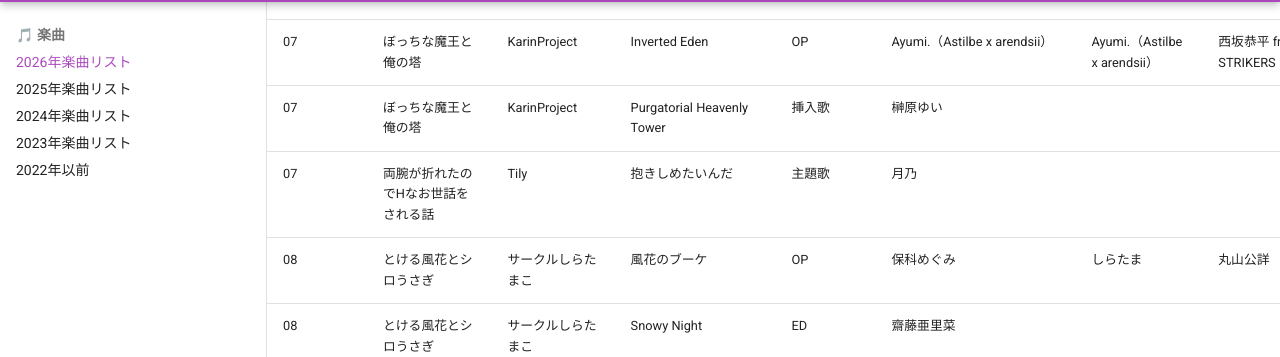
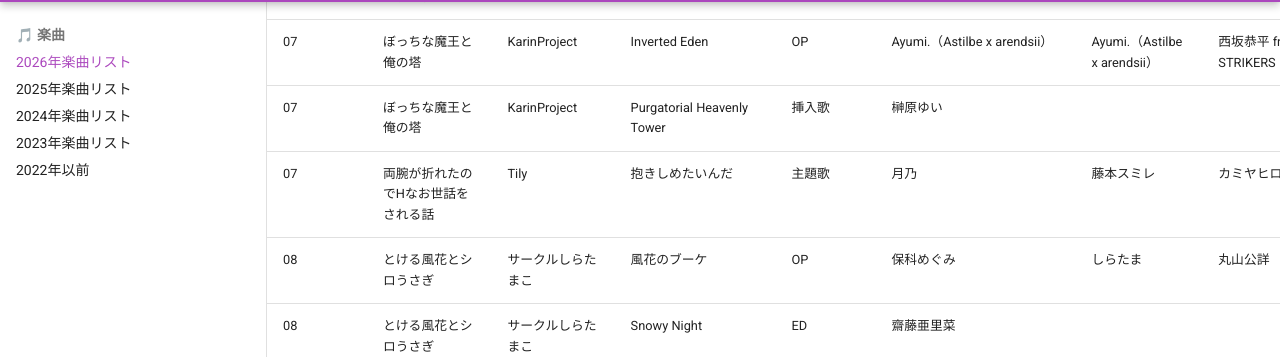
Before and after one commit to onihusube/ensonglog, an MkDocs documentation site: the page built from docs/2026/楽曲.md, in a window 1280 px wide and 900 px high, scrolled down 14258 px. Shown: the part 94-451 px from the top of the window. Built offline with MkDocs 1.6.1 and Material for MkDocs 9.7.7, drawn with Linux system fonts in a browser that asks for light colours; emoji names are drawn with the system emoji font; comment, search, counter and statistics services are not loaded.

Commit message:
試聴リンク等追加

```diff
--- a/docs/2026/楽曲.md
+++ b/docs/2026/楽曲.md
@@ -149,7 +149,7 @@
 | 05<!--/29--> | Relirium -レリリウム- 遺跡と出逢いと冒険と | Whirlpool | Echoes of Adventure | ED | Rita | 天ヶ咲麗 | 橋咲透 | 橋咲透 | 初回版封入特典 オリジナルサウンドトラック（DLC） </br> Whirlpool Complete Collection「A Memory of All Songs」 |||
 | 05<!--/29--> | Relirium -レリリウム- 遺跡と出逢いと冒険と | Whirlpool | days go on | ED | 茶太 | 天ヶ咲麗 | 橋咲透 | 橋咲透 | 初回版封入特典 オリジナルサウンドトラック（DLC） </br> Whirlpool Complete Collection「A Memory of All Songs」 |||
 | 05<!--/30--> | 忘却前夜 × 沙耶の唄 コラボ |  | 忘却の彼方 |  | いとうかなこ | 小岩井ことり | F.R.K.@B.I.A.V. Studio |  |  |  | [:fontawesome-brands-youtube:](https://www.youtube.com/watch?v=q8UrT3uFsrg) |
-| 06<!--/05--> | プトリカ 2nd.cut | トトメトリ | 君の在処 | 主題歌 | Sennzai | 花徒めと | 花徒めと | 花徒めと |  |  | [:fontawesome-brands-youtube:](https://www.youtube.com/watch?v=JNm7ovrZs60&t=2s) |
+| 06<!--/05--> | プトリカ 2nd.cut | トトメトリ | 君の在処 | 主題歌 | Sennzai | 花徒めと | 花徒めと | 花徒めと | [🎵🔗](https://linkco.re/6EfMy10q) | プロデューサー: 宝石楽団, プログラミング: 花徒めと | [:fontawesome-brands-youtube:](https://www.youtube.com/watch?v=JNm7ovrZs60&t=2s) |
 | 06<!--/26--> | as:9-nine- ARTEISIA | ぱれっと | 結想は花となる | OP | ウォルピスカーター | 山口たこ | 堀江晶太 | 堀江晶太、山口たこ（Crearts） |  |  | [:fontawesome-brands-youtube:](https://www.youtube.com/watch?v=GyVqTuc0GcA) |
 | 06<!--/25--> | ゴーヘルゴー業　つきおとしてゴー | エンターグラム | 劫獄行⇆業 | 業主題歌 | アマギセーラ | アマギセーラ | アマギセーラ・ゆうきねこ | ゆうきねこ | 完全生産限定版特典 主題歌CD | | [:fontawesome-brands-youtube:](https://www.youtube.com/watch?v=WbXFrUjL-uY) |
 | 06<!--/25--> | 世界滅亡共有幻想マミヤ | けんこうランド | aoi瞬間 | OP | しらぬい | 岩井陽紀 | 岩井陽紀 |  | [🎵🔗](https://linkco.re/3PPCpRyt) | | [:fontawesome-brands-youtube:](https://www.youtube.com/watch?v=yLgR8vverQs) |
@@ -166,9 +166,9 @@
 | 06<!--/26--> | リビドー・アバンちゅ～る -Sランク冒険者だけど、ポンコツサキュバスだけのパーティで教官してます- | ensemble SWEET | ロマンちゅ・オブ・レジェンド!! | OP | 雛宮ぶちょす | 雛宮ぶちょす | 雛宮ぶちょす | ロンゲスト | 豪華版特典 オリジナルサウンドトラックCD | ミックス・マスタリング：ロンゲスト | [:fontawesome-brands-youtube:](https://www.youtube.com/watch?v=FjCpvExiaNs) |
 | 06<!--/26--> | リビドー・アバンちゅ～る -Sランク冒険者だけど、ポンコツサキュバスだけのパーティで教官してます- | ensemble SWEET | Overflowing with Love for you. | ED | 柊木環希 | ハラユカ。 from STRIKERS | 西坂恭平 from STRIKERS | 西坂恭平 from STRIKERS | 豪華版特典オリジナルサウンドトラックCD | Guitar/Bass/Piano：西坂恭平 from STRIKERS, Drums：KAMIYAMA, Drums Recording：SOUND STUDIO 玉響 | [:fontawesome-brands-twitter:](https://x.com/ensemble_sweet/status/2047586339340656656) |
 | 06<!--/30--> | 无垢之恋 -绽放于春之花海- | HatsuYume | Flower with you | 主題歌 | 柚子咪Yuzumi | 奈绪 | Nekock・LK | Nekock・LK |  | Mix：PRiSM (IRO² Sounds) | [B站](https://bilibili.com/video/BV1NSdfBJEuS/) |
-| 07<!--/31--> | ぼっちな魔王と俺の塔 | KarinProject | Inverted Eden | OP | Ayumi.（Astilbe x arendsii） | Ayumi.（Astilbe x arendsii） | 西坂恭平 from STRIKERS | 西坂恭平 from STRIKERS | ソングアルバムCD |  | [:fontawesome-brands-youtube:](https://www.youtube.com/watch?v=oPSbBgLhy70) |
-| 07<!--/31--> | ぼっちな魔王と俺の塔 | KarinProject | Purgatorial Heavenly Tower | 挿入歌 | 榊原ゆい |  |  |  |  |  | [:fontawesome-brands-twitter:](https://x.com/maokarinchan/status/2060304719843881079) |
-| 07<!--/31--> | 両腕が折れたのでHなお世話をされる話 | Tily | 抱きしめたいんだ | 主題歌 | 月乃 |  |  |  | ゲームディスク |  |  |
+| 07<!--/31--> | ぼっちな魔王と俺の塔 | KarinProject | Inverted Eden | OP | Ayumi.（Astilbe x arendsii） | Ayumi.（Astilbe x arendsii） | 西坂恭平 from STRIKERS | 西坂恭平 from STRIKERS | ソングアルバムCD |  | [:fontawesome-brands-youtube:](https://www.youtube.com/watch?v=oPSbBgLhy70) [:fontawesome-brands-twitter:](https://www.youtube.com/watch?v=HshpHetKgpY) |
+| 07<!--/31--> | ぼっちな魔王と俺の塔 | KarinProject | Purgatorial Heavenly Tower | 挿入歌 | 榊原ゆい |  |  |  |  |  | [:fontawesome-brands-twitter:](https://x.com/maokarinchan/status/2060304719843881079)  [:fontawesome-brands-twitter:](https://www.youtube.com/watch?v=HshpHetKgpY) |
+| 07<!--/31--> | 両腕が折れたのでHなお世話をされる話 | Tily | 抱きしめたいんだ | 主題歌 | 月乃 | 藤本スミレ | カミヤヒロカズ |  | ゲームディスク |  | [:fontawesome-brands-youtube:](https://www.youtube.com/watch?v=rBrocDKBk8g) |
 | 08<!--/16--> | とける風花とシロうさぎ | サークルしらたまこ | 風花のブーケ | OP | 保科めぐみ | しらたま | 丸山公詳 | 立川直樹 |  | sound produced by project lights | [:fontawesome-brands-youtube:](https://www.youtube.com/watch?v=gaudTfGstVs) |
 | 08<!--/16--> | とける風花とシロうさぎ | サークルしらたまこ | Snowy Night | ED | 齋藤亜里菜 |  |  |  | アルバム「s.tell.a」（[BOOTH](https://booth.pm/ja/items/7957828)） | sound produced by project lights |  |
 | 08<!--/16--> | ユリアリス | とわソフト | 禁断のPrelude | OP | 月乃 | さっぽろももこ | さっぽろももこ | deli. |  |  |  |
@@ -200,7 +200,7 @@
 |  | Poker Dolls | Poker Dolls Project | 偽りマリオネット | テーマソング | かたたかんな | MURASAKI | MURASAKI | MURASAKI |  | レコーディング・ミキシング・マスタリング：かごめP | [:fontawesome-brands-youtube:](https://www.youtube.com/watch?v=XWVvLxYtk58) |
 | 2026第4四半期 | 众星入海 | 失业者联盟游戏制作组 | 众星入海 | 主題歌 | 艾莉Anicca | 宇宙念力鼠 | 悬空指针NP | 悬空指针NP |  | 混音：悬空指针NP | [B站](https://bilibili.com/video/BV1DawjzpEGi/) |
 |  |  | ReFiever | 青春Re:STARTER | 主題歌 | 明日葉 |  | ユージ・ナイトー | ユージ・ナイトー |  | Recording Engineer：稲子まさのり | [Cien](https://ci-en.dlsite.com/creator/922/article/1785296) |
-|  | COCORO | FrontWing | Signal | OP | 水谷瑠奈 (NanosizeMir) | 桑島由一 | 松本文紀 | 松本文紀 |  |  |  |
+| 夏 | COCORO | FrontWing | Signal | OP | 水谷瑠奈 (NanosizeMir) | 桑島由一 | 松本文紀 | 松本文紀 |  |  | [:fontawesome-brands-youtube:](https://www.youtube.com/watch?v=NkFtZRQE2TU) |
 |  | PUKEY GODDESS SHOT TRICK | Alliance Arts | DEMON’S SHOT | 主題歌 | DEMONDICE | DEMONDICE | Aiobahn +81 | Aiobahn +81 |  |  | [:fontawesome-brands-youtube:](https://www.youtube.com/watch?v=qISR4AgXe68) |
 |  | ネコぱら セカイコネクト | ネコぱら | Sweets&Smiles | イベント限定楽曲 | メイプル(CV. 伊藤美来) / シナモン(CV. のぐちゆり) | 土橋亜希 | ZENTA | ZENTA |  |  | [:fontawesome-brands-youtube:](https://www.youtube.com/watch?v=Qm0CcBqEaHw) |
 |  | 配信少女ノ裏垢迷宮 | Acacia | 天使とグッドエンドを |  | 灯野ネオン（CV.有世華望） | daiki⛩ | やまもとこうだい | やまもとこうだい |  | Mastering／Vo.Recording：ココロノビートエンターテインメント | [:fontawesome-brands-youtube:](https://www.youtube.com/watch?v=esi0XVJiFHI) |
```
